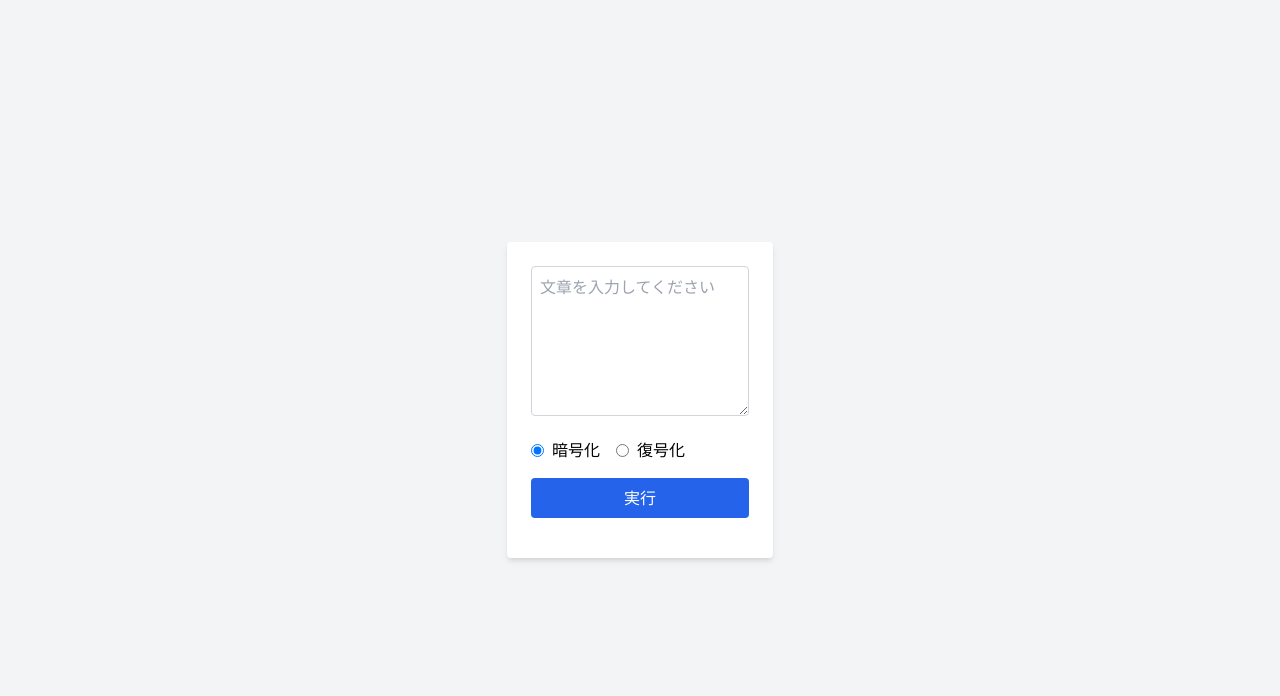
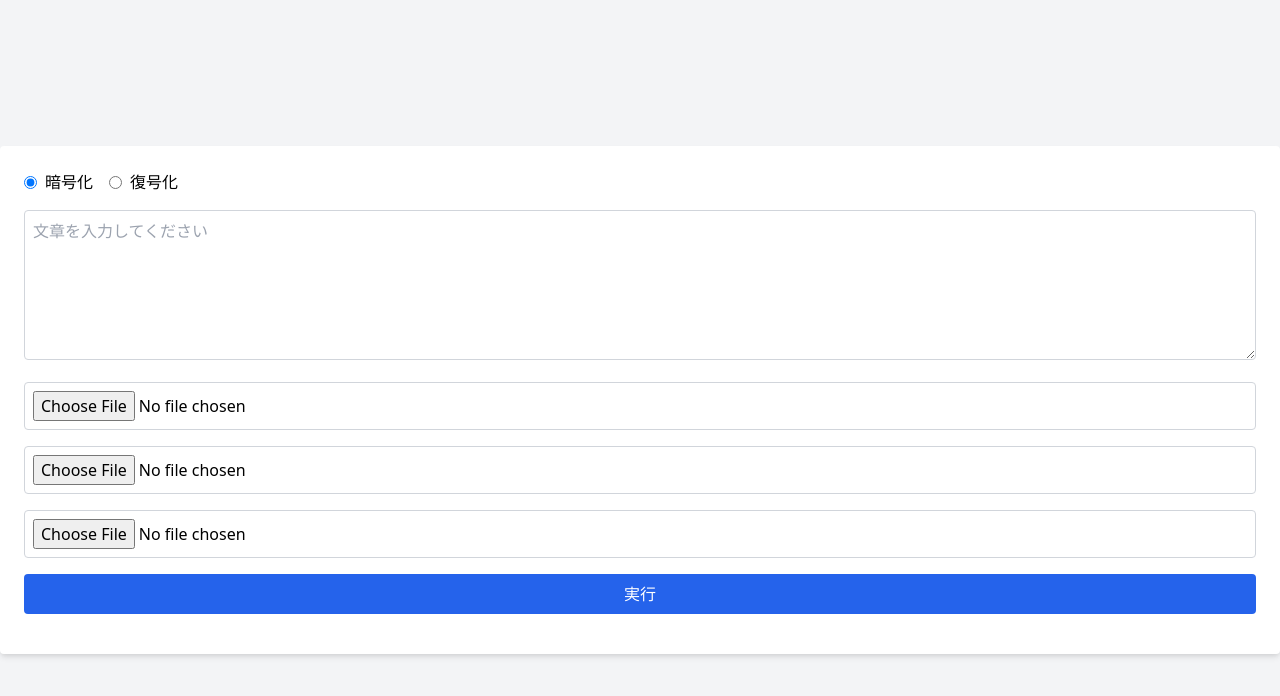
Before and after one commit to linkalls/angoukakyouka, a PHP site: page / in a window 1280 px wide. Shown: the top 696 px of the page. Run offline with PHP 8.4, Linux system fonts and the light colour scheme.

Commit message:
Add file upload functionality for encryption and decryption

```diff
--- a/index.php
+++ b/index.php
@@ -30,6 +30,7 @@ function decryptText($encryptedText, $privateKey) {
   openssl_private_decrypt(base64_decode($encryptedText), $decryptedText, $privateKey);
   return $decryptedText;
 }
+
 
 if ($_SERVER['REQUEST_METHOD'] === 'POST') {
   $text = $_POST['text'];
@@ -92,22 +93,70 @@ if ($_SERVER['REQUEST_METHOD'] === 'POST') {
    exit;
 
   } elseif ($action === 'decrypt') {
-   // 秘密鍵と公開鍵の読み込み（この例ではダミーの値を使用）
-   $publicKey = '-----BEGIN PUBLIC KEY-----
-MIIBIjANBgkqhkiG9w0B...
------END PUBLIC KEY-----';
-   $privateKey = '-----BEGIN PRIVATE KEY-----
-MIIJKAIBAAKCAgEA...
------END PRIVATE KEY-----';
+$files = array($_FILES['file1'], $_FILES['file2'], $_FILES['file3']);
+$publicKeyFile = null;
+$privateKeyFile = null;
+$encryptedTextFile = null;
 
-   $decryptedText = decryptText($text, $privateKey);
+foreach ($files as $file) {
+  $content = file_get_contents($file['tmp_name']);
+  if (strpos($content, '-----BEGIN PRIVATE KEY-----') === 0) {
+    $privateKeyFile = $file;
+  } elseif (pathinfo($file['name'], PATHINFO_EXTENSION) === 'txt') {
+    $encryptedTextFile = $file;
+  } else {
+    $publicKeyFile = $file;
   }
+}
+
+if ($publicKeyFile === null || $privateKeyFile === null || $encryptedTextFile === null) {
+  $_SESSION['errorMessage'] = '必要なファイルがアップロードされていません。公開鍵、秘密鍵、暗号化されたテキストのファイルをアップロードしてください。';
+  header("Location: " . $_SERVER['PHP_SELF']);
+  exit;
+}
+
+// ファイルから公開鍵、秘密鍵、暗号化されたテキストを読み込む
+$publicKey = file_get_contents($publicKeyFile['tmp_name']);
+$privateKey = file_get_contents($privateKeyFile['tmp_name']);
+$encryptedText = file_get_contents($encryptedTextFile['tmp_name']);;
+
+  // ファイル形式をチェック
+  $allowedExtensions = array('pem', 'txt');
+  if (!in_array(pathinfo($publicKeyFile['name'], PATHINFO_EXTENSION), $allowedExtensions) ||
+      !in_array(pathinfo($privateKeyFile['name'], PATHINFO_EXTENSION), $allowedExtensions) ||
+      !in_array(pathinfo($encryptedTextFile['name'], PATHINFO_EXTENSION), $allowedExtensions)) {
+    $_SESSION['errorMessage'] = '使用できないファイル形式です。.pemまたは.txtファイルのみアップロードしてください。';
+    header("Location: " . $_SERVER['PHP_SELF']);
+    exit;
+  }
+
+
+    // 復号化
+    $decryptedText = decryptText($encryptedText, $privateKey);
+
+    // 復号化後のメッセージをセッションに保存
+    $_SESSION['decryptedText'] = $decryptedText;
+
+    // POSTリクエストの処理が完了したので、自身にリダイレクト
+    header("Location: " . $_SERVER['PHP_SELF'] . "?decrypted=true");
+    exit;
+  }
+
+
  // POSTリクエストの処理が完了したので、processingをリセット
  unset($_SESSION['processing']);
 
 } else {
   // リロードが行われた場合にセッションをクリア
   if (isset($_GET['encrypted']) && empty($_POST)) {
+    if (isset($_SESSION['reloaded'])) {
+      session_unset();
+      header("Location: " . $_SERVER['PHP_SELF']);
+      exit;
+    } else {
+      $_SESSION['reloaded'] = true;
+    }
+  } elseif (isset($_GET['decrypted']) && empty($_POST)) {
     if (isset($_SESSION['reloaded'])) {
       session_unset();
       header("Location: " . $_SERVER['PHP_SELF']);
@@ -135,23 +184,55 @@ MIIJKAIBAAKCAgEA...
   </style>
 </head>
 <body class="bg-gray-100 flex items-center justify-center h-screen">
+<?php if (isset($_SESSION['errorMessage'])): ?>
+  <div class="bg-red-600 text-white p-6 rounded shadow-md">
+    <p><?php echo $_SESSION['errorMessage']; ?></p>
+    <a href="<?php echo $_SERVER['PHP_SELF']; ?>" class="block w-full py-2 px-4 bg-red-600 text-white rounded hover:bg-red-700 mt-2">元のページに戻る</a>
+  </div>
+<?php endif; ?>
 <?php if (!empty($_SESSION['publicKeyFile']) && !empty($_SESSION['privateKeyFile']) && !empty($_SESSION['encryptedTextFile']) && isset($_GET['encrypted'])): ?>
   <div class="bg-white p-6 rounded shadow-md">
-      <p><?php echo $_SESSION['encryptionCount']; ?>回目の暗号化が完了しました。</p>
+    <p><?php echo $_SESSION['encryptionCount']; ?>暗号化が完了しました。</p>
     <a href="<?php echo $_SESSION['publicKeyFile']; ?>" download class="block w-full py-2 px-4 bg-blue-600 text-white rounded hover:bg-blue-700 mt-2">公開鍵をダウンロード</a>
     <a href="<?php echo $_SESSION['privateKeyFile']; ?>" download class="block w-full py-2 px-4 bg-blue-600 text-white rounded hover:bg-blue-700 mt-2">秘密鍵をダウンロード</a>
     <a href="<?php echo $_SESSION['encryptedTextFile']; ?>" download class="block w-full py-2 px-4 bg-blue-600 text-white rounded hover:bg-blue-700 mt-2">暗号化されたテキストをダウンロード</a>
     <a href="<?php echo $_SERVER['PHP_SELF']; ?>" class="block w-full py-2 px-4 bg-red-600 text-white rounded hover:bg-red-700 mt-2">元のページに戻る</a>
   </div>
+<?php elseif (isset($_GET['decrypted'])): ?>
+  <?php if (isset($_SESSION['decryptedText'])): ?>
+    <div class="bg-white p-6 rounded shadow-md">
+      <textarea readonly class="w-full p-2 border border-gray-300 rounded mb-4"><?php echo $_SESSION['decryptedText']; ?></textarea>
+      <a href="<?php echo $_SERVER['PHP_SELF']; ?>" class="block w-full py-2 px-4 bg-red-600 text-white rounded hover:bg-red-700 mt-2">元のページに戻る</a>
+    </div>
   <?php else: ?>
-    <form action="" method="post" class="bg-white p-6 rounded shadow-md">
-      <textarea name="text" placeholder="文章を入力してください" class="w-full p-2 border border-gray-300 rounded mb-4"></textarea>
+    <div class="bg-red-600 text-white p-6 rounded shadow-md">
+      <p>復号化後のテキストが見つかりませんでした。</p>
+      <a href="<?php echo $_SERVER['PHP_SELF']; ?>" class="block w-full py-2 px-4 bg-red-600 text-white rounded hover:bg-red-700 mt-2">元のページに戻る</a>
+    </div>
+  <?php endif; ?>
+<?php else: ?>
+  <form action="" method="post" enctype="multipart/form-data" class="bg-white p-6 rounded shadow-md">
     <div class="flex items-center mb-4">
-        <input type="radio" name="action" value="encrypt" checked class="mr-2"> 暗号化
-        <input type="radio" name="action" value="decrypt" class="ml-4 mr-2"> 復号化
+      <input type="radio" name="action" value="encrypt" checked class="mr-2" onclick="toggleInput(true)"> 暗号化
+      <input type="radio" name="action" value="decrypt" class="ml-4 mr-2" onclick="toggleInput(false)"> 復号化
     </div>
+    <div id="decryptMessage" style="display: none; color: red;">公開鍵、秘密鍵、暗号化されたテキストのファイルをアップロードしてください。
+    <br>(pemファイル二つとtxtファイル一つ)</div>
+    <textarea name="text" id="text" placeholder="文章を入力してください" class="w-full p-2 border border-gray-300 rounded mb-4"></textarea>
+    <input type="file" name="file1" id="file1" class="w-full p-2 border border-gray-300 rounded mb-4">
+    <input type="file" name="file2" id="file2" class="w-full p-2 border border-gray-300 rounded mb-4">
+    <input type="file" name="file3" id="file3" class="w-full p-2 border border-gray-300 rounded mb-4">
     <input type="submit" value="実行" class="w-full py-2 px-4 bg-blue-600 text-white rounded hover:bg-blue-700 mb-4">
   </form>
 <?php endif; ?>
+<script>
+  function toggleInput(isEncrypt) {
+    document.getElementById('text').style.display = isEncrypt ? 'block' : 'none';
+    document.getElementById('file1').style.display = isEncrypt ? 'none' : 'block';
+    document.getElementById('file2').style.display = isEncrypt ? 'none' : 'block';
+    document.getElementById('file3').style.display = isEncrypt ? 'none' : 'block';
+    document.getElementById('decryptMessage').style.display = isEncrypt ? 'none' : 'block';
+  }
+</script>
 </body>
 </html>
```
Lines whose indentation alone changed are shown as unchanged.
